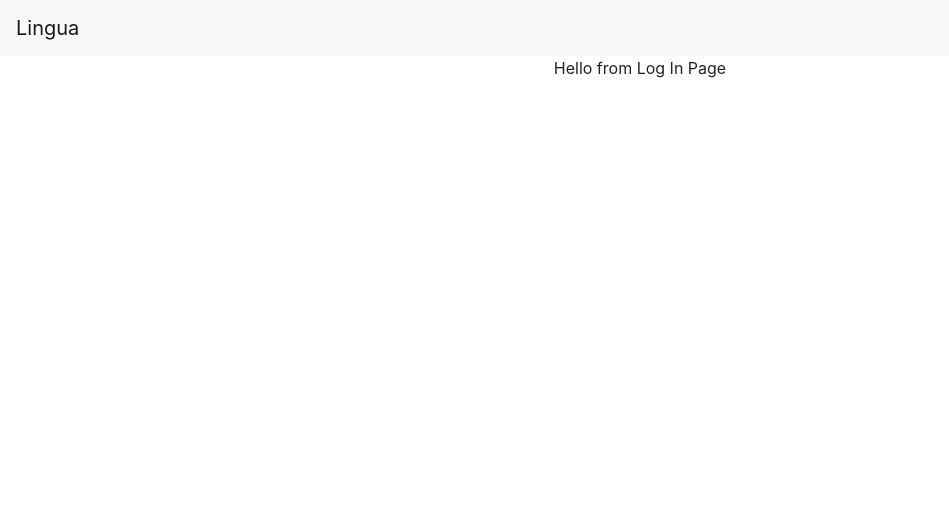
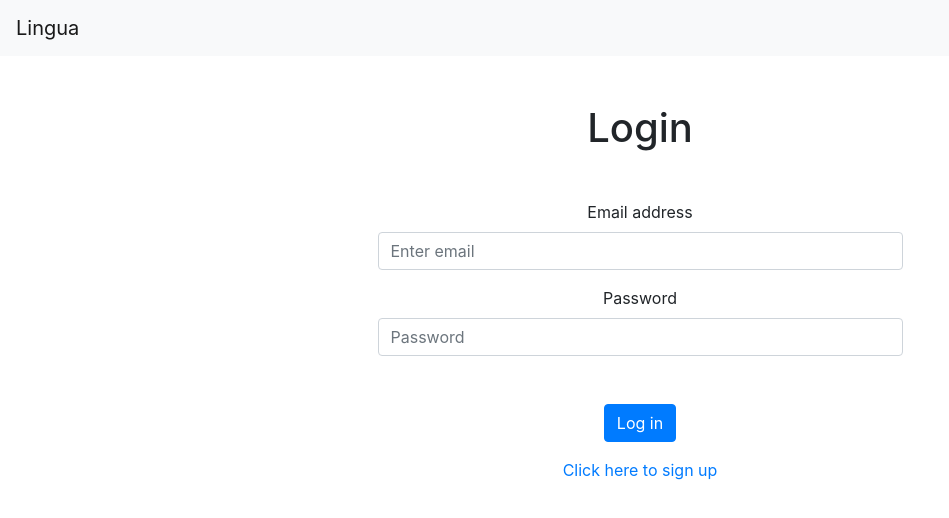
Before and after one commit to AlenaAlyona/myProject_frontend, a React (Create React App) app: page /login in a window 1280 px wide. Shown: the top 518 px of the page, without its empty margins (0-949 px from the left). Built offline with nearby package versions, Linux system fonts and the light colour scheme; no server answers.

Commit message:
made a login page

```diff
--- a/src/pages/LogIn.js
+++ b/src/pages/LogIn.js
@@ -1,7 +1,70 @@
 import React, { useState, useEffect } from "react";
+import Form from "react-bootstrap/Form";
+import Container from "react-bootstrap/Container";
+import Button from "react-bootstrap/Button";
+import { login } from "../store/user/actions";
+import { selectToken } from "../store/user/selectors";
 import { useSelector, useDispatch } from "react-redux";
-import { Button, Jumbotron } from "react-bootstrap";
+import { useHistory, Link } from "react-router-dom";
+import { Col } from "react-bootstrap";
 
 export default function LogIn() {
-  return <div>Hello from Log In Page</div>;
+  const [email, setEmail] = useState("");
+  const [password, setPassword] = useState("");
+  const dispatch = useDispatch();
+  const token = useSelector(selectToken);
+  const history = useHistory();
+
+  // useEffect(() => {
+  //   if (token !== null) {
+  //     history.push("/");
+  //   }
+  // }, [token, history]);
+
+  function submitForm(event) {
+    console.log("hi");
+    event.preventDefault();
+
+    dispatch(login(email, password));
+
+    setEmail("");
+    setPassword("");
+  }
+
+  return (
+    <Container>
+      <Form as={Col} md={{ span: 6, offset: 3 }} className="mt-5">
+        <h1 className="mt-5 mb-5">Login</h1>
+        <Form.Group controlId="formBasicEmail">
+          <Form.Label>Email address</Form.Label>
+          <Form.Control
+            value={email}
+            onChange={(event) => setEmail(event.target.value)}
+            type="email"
+            placeholder="Enter email"
+            required
+          />
+        </Form.Group>
+
+        <Form.Group controlId="formBasicPassword">
+          <Form.Label>Password</Form.Label>
+          <Form.Control
+            value={password}
+            onChange={(event) => setPassword(event.target.value)}
+            type="password"
+            placeholder="Password"
+            required
+          />
+        </Form.Group>
+        <Form.Group className="mt-5">
+          <Button variant="primary" type="submit" onClick={submitForm}>
+            Log in
+          </Button>
+        </Form.Group>
+        <Link to="/signup" style={{ textAlign: "center" }}>
+          Click here to sign up
+        </Link>
+      </Form>
+    </Container>
+  );
 }
--- a/src/store/rootReducer.js
+++ b/src/store/rootReducer.js
@@ -1,6 +1,8 @@
 import { combineReducers } from "redux";
 import appState from "./appState/reducer";
+import user from "./user/reducer";
 
 export default combineReducers({
   appState,
+  user,
 });
--- a/src/store/user/actions.js
+++ b/src/store/user/actions.js
@@ -82,7 +82,7 @@ export const login = (email, password) => {
         email,
         password,
       });
-
+      console.log("RESPONSE", response.data);
       dispatch(loginSuccess(response.data));
       dispatch(showMessageWithTimeout("success", false, "welcome back!", 1500));
       dispatch(appDoneLoading());
@@ -102,7 +102,7 @@ export const login = (email, password) => {
 export const getUserWithStoredToken = () => {
   return async (dispatch, getState) => {
     const token = selectToken(getState());
-
+    console.log("TOKEN", token);
     if (token === null) return;
 
     dispatch(appLoading());
--- a/src/store/user/reducer.js
+++ b/src/store/user/reducer.js
@@ -7,8 +7,6 @@ import {
 
 const initialState = {
   token: localStorage.getItem("token"),
-  user: {},
-  children: [],
   allUsers: [],
 };
 
@@ -16,7 +14,7 @@ export default (state = initialState, action) => {
   switch (action.type) {
     case LOGIN_SUCCESS:
       localStorage.setItem("token", action.payload.token);
-      return { ...state, user: action.payload };
+      return { ...state, ...action.payload };
 
     case LOG_OUT:
       localStorage.removeItem("token");
--- a/src/store/user/selectors.js
+++ b/src/store/user/selectors.js
@@ -1,4 +1,7 @@
-export const selectToken = (state) => state.token;
+export const selectToken = (state) => {
+  console.log("USER STATE", state);
+  return state.user.token;
+};
 
 export const selectUser = (state) => state.user;
 
```
